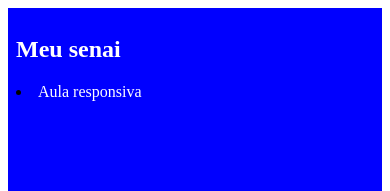
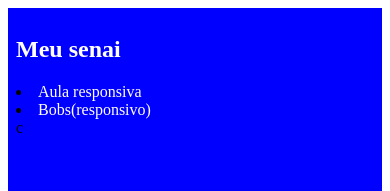
Before and after one commit to MateusGomes20562/Aula15-senai-, a plain HTML site: page index.html in a window 390 px wide. Shown: the top 191 px of the page. Drawn offline with Linux system fonts and the light colour scheme.

Commit message:
Bob´s responsivo

```diff
--- a/index.html
+++ b/index.html
@@ -13,6 +13,7 @@
     <div class="container">
         <h2>Meu senai</h2>
         <li><a href="aulas/responsivo/index.html" target="_blank">Aula responsiva</a></li>
+        <li><a href="aulas/bobs responsivo/index.html">Bobs(responsivo)</a></li>c
 
     </div>
 
```
